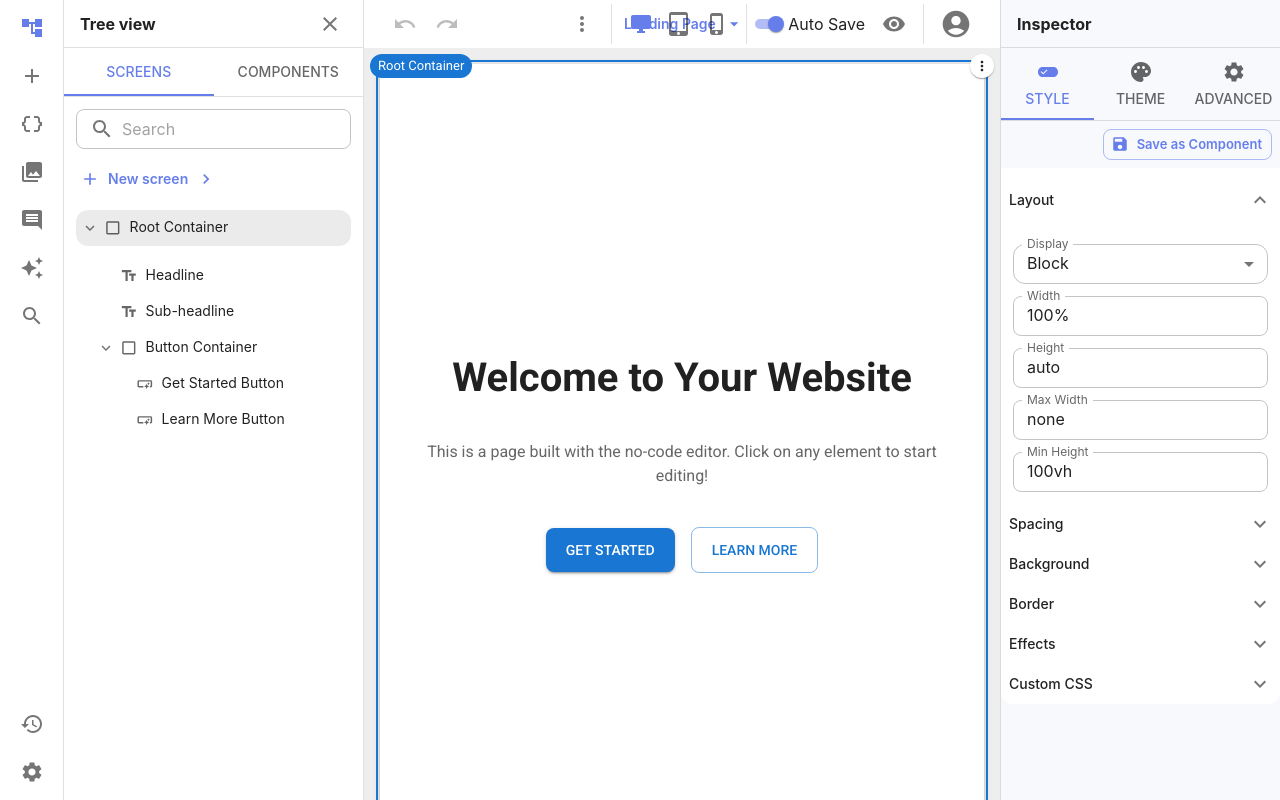
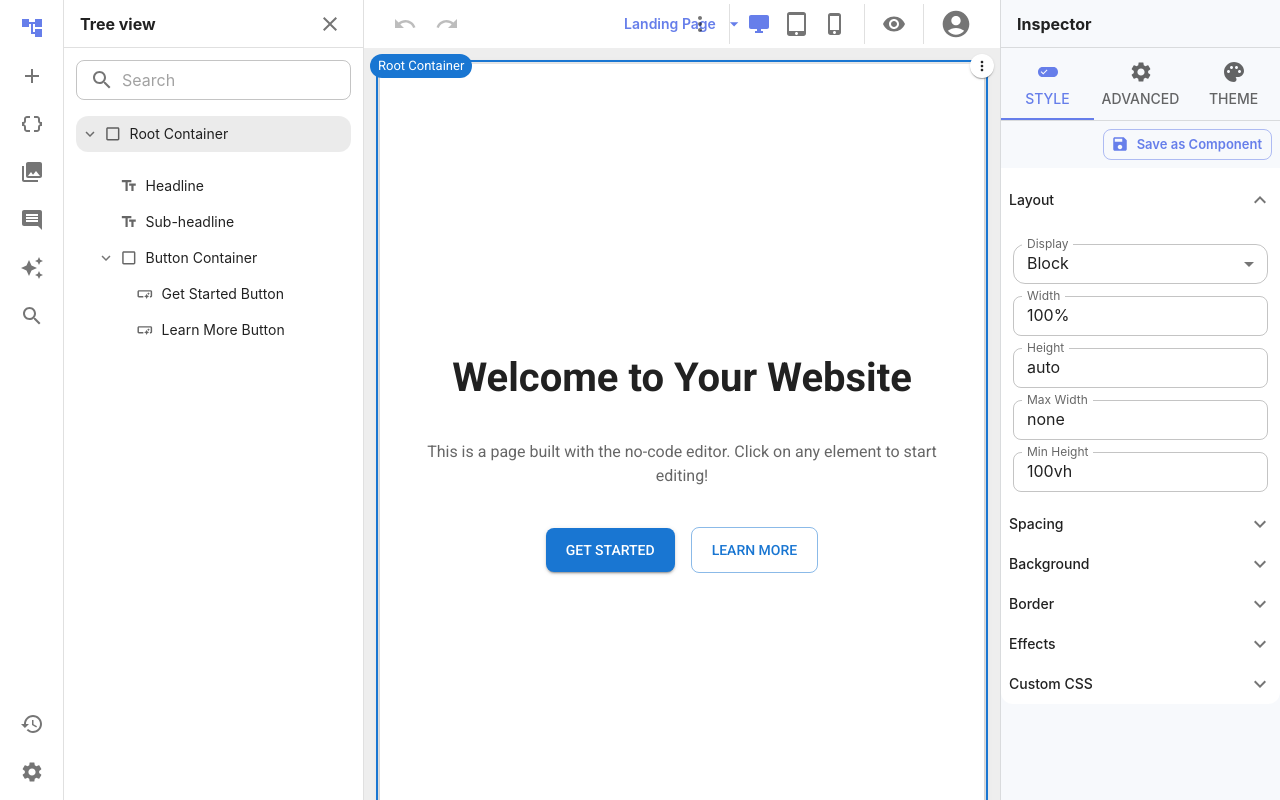
Before and after one commit to vishwakarma-dev/New, a React (Vite) app: page /#/editor/1 in a window 1280 px wide. Built offline with nearby package versions, Linux system fonts and the light colour scheme; sample sign-in values are in the browser's storage.

Commit message:
Modified the Layer Panel layout and Properties panel

```diff
--- a/components/editor/LayerPanel.tsx
+++ b/components/editor/LayerPanel.tsx
@@ -1,6 +1,6 @@
 import React from 'react';
 import { Page, EditorElement, ContainerProps, StackProps, CardProps, AccordionProps } from '../../types';
-import { Box, Typography, Collapse, IconButton, ListItemIcon, Tabs, Tab, TextField, InputAdornment, Button, Menu, MenuItem } from '@mui/material';
+import { Box, Typography, Collapse, IconButton, ListItemIcon, Tabs, Tab, TextField, InputAdornment, Button, Menu, MenuItem, Divider } from '@mui/material';
 import { ExpandMore, ChevronRight, Search, Add } from '@mui/icons-material';
 import { AVAILABLE_COMPONENTS } from '../../constants';
 
@@ -90,28 +90,12 @@ const TreeItem: React.FC<{
 
 const LayerPanel: React.FC<LayerPanelProps> = ({ page, selectedElementId, onSelectElement, onAddPage }) => {
     const rootElement = page.elements[page.rootElementId];
-    const [tabIndex, setTabIndex] = React.useState(0);
     const [anchorEl, setAnchorEl] = React.useState<null | HTMLElement>(null);
-
-    const handleTabChange = (_event: React.SyntheticEvent, newValue: number) => {
-        setTabIndex(newValue);
-    };
 
     const handleMenuClick = (event: React.MouseEvent<HTMLButtonElement>) => {
         setAnchorEl(event.currentTarget);
     };
 
-    const handleMenuClose = () => {
-        setAnchorEl(null);
-    };
-
-    const handleAddPage = () => {
-        const newPageName = prompt("Enter a name for the new screen:", "New Screen");
-        if (newPageName) {
-            onAddPage(newPageName);
-        }
-        handleMenuClose();
-    };
 
     if (!rootElement) {
         return <Typography sx={{p: 2}}>No elements on page.</Typography>;
@@ -119,50 +103,22 @@ const LayerPanel: React.FC<LayerPanelProps> = ({ page, selectedElementId, onSele
 
     return (
         <Box>
-             <Box sx={{
-                borderBottom: 1,
-                borderColor: 'divider',
-                position: 'sticky',
-                top: 0,
-                zIndex: 1,
-                bgcolor: 'background.paper',
-            }}>
-                <Tabs value={tabIndex} onChange={handleTabChange} variant="fullWidth">
-                    <Tab label="Screens" />
-                    <Tab label="Components" />
-                </Tabs>
-            </Box>
-            {tabIndex === 0 && (
-                <Box sx={{ p: 1.5, display: 'flex', flexDirection: 'column', gap: 1.5 }}>
+            <Box sx={{ p: 1.5, display: 'flex', flexDirection: 'column', gap: 2}}>
                 <TextField
                     placeholder="Search"
                     variant="outlined"
                     size="small"
-                        InputProps={{
+                    slotProps={{
+                        input : {
                             startAdornment: (
                                 <InputAdornment position="start">
                                     <Search />
                                 </InputAdornment>
                             ),
                             sx: { borderRadius: 2 }
+                        }
                     }}
                 />
-                     <Button
-                        variant="text"
-                        startIcon={<Add />}
-                        onClick={handleMenuClick}
-                        sx={{ justifyContent: 'flex-start', textTransform: 'none' }}
-                        endIcon={<ChevronRight />}
-                    >
-                        New screen
-                    </Button>
-                     <Menu
-                        anchorEl={anchorEl}
-                        open={Boolean(anchorEl)}
-                        onClose={handleMenuClose}
-                      >
-                        <MenuItem onClick={handleAddPage}>Blank screen</MenuItem>
-                      </Menu>
                 <TreeItem
                     element={rootElement}
                     allElements={page.elements}
@@ -172,12 +128,6 @@ const LayerPanel: React.FC<LayerPanelProps> = ({ page, selectedElementId, onSele
                     page={page}
                 />
             </Box>
-            )}
-            {tabIndex === 1 && (
-                <Box sx={{ p: 2 }}>
-                    <Typography>Components view coming soon.</Typography>
-                </Box>
-            )}
         </Box>
     );
 };
--- a/components/editor/PropertiesPanel.tsx
+++ b/components/editor/PropertiesPanel.tsx
@@ -475,7 +475,7 @@ const PropertiesPanel: React.FC<PropertiesPanelProps> = ({ selectedElement, page
         );
     }
 
-    const renderGlobalThemePanel = () => {
+    const renderProjectThemePanel = () => {
         const currentTheme = page.theme || {};
 
         const handleRadiusChange = (_event: Event, newValue: number | number[]) => {
@@ -590,14 +590,13 @@ const PropertiesPanel: React.FC<PropertiesPanelProps> = ({ selectedElement, page
             }}>
                  <Tabs value={tabIndex} onChange={handleTabChange} aria-label="Inspector tabs" variant="fullWidth">
                     <Tab icon={<EditAttributes />} label="Style" />
+                    <Tab icon={<Settings />} label="Advanced" />
                     <Tab icon={<Palette />} label="Theme" />
-                    <Tab icon={<Settings />} label="Advanced" />
                 </Tabs>
             </Box>
             <Box sx={{ flexGrow: 1, overflowY: 'auto' }}>
                 {tabIndex === 0 && renderStylePanel()}
-                {tabIndex === 1 && renderGlobalThemePanel()}
-                {tabIndex === 2 && (
+                {tabIndex === 1 && (
                     <Box p={2}>
                         {!selectedElement ? (
                             <Typography variant="body2" color="text.secondary">Select an element to configure actions.</Typography>
@@ -606,6 +605,7 @@ const PropertiesPanel: React.FC<PropertiesPanelProps> = ({ selectedElement, page
                         )}
                     </Box>
                 )}
+                {tabIndex === 2 && renderProjectThemePanel()}
             </Box>
         </Box>
     );
--- a/components/editor/TopBar.tsx
+++ b/components/editor/TopBar.tsx
@@ -282,7 +282,6 @@ const TopBar: React.FC<TopBarProps> = ({ project, currentPageId, onSwitchPage, o
                          <IconButton size="small" onClick={() => dispatch(setViewMode('mobile'))} color={viewMode === 'mobile' ? 'primary' : 'default'}><PhoneIphone /></IconButton>
                      </Tooltip>
                       <Divider orientation="vertical" flexItem sx={{ mx: 1 }} />
-                    <FormControlLabel sx={{ mr: 1 }} control={<Switch size="small" checked={autoSaveEnabled} onChange={(_, v) => onToggleAutoSave(v)} />} label="Auto Save" />
                     <Tooltip title="Preview">
                         <IconButton size="small" onClick={onTogglePreview}><Visibility /></IconButton>
                     </Tooltip>
--- a/pages/ProjectsDashboard.tsx
+++ b/pages/ProjectsDashboard.tsx
@@ -202,7 +202,8 @@ const ProjectsDashboard: React.FC = () => {
                 open={Boolean(userMenuAnchor)}
                 onClose={handleUserMenuClose}
                 onClick={handleUserMenuClose}
-                PaperProps={{
+                slotProps={{
+                    paper :{
                         elevation: 0,
                         sx: {
                             overflow: 'visible',
@@ -227,6 +228,7 @@ const ProjectsDashboard: React.FC = () => {
                                 zIndex: 0,
                             },
                         },
+                    }
                 }}
                 transformOrigin={{ horizontal: 'right', vertical: 'top' }}
                 anchorOrigin={{ horizontal: 'right', vertical: 'bottom' }}
```
Lines whose indentation alone changed are shown as unchanged.
